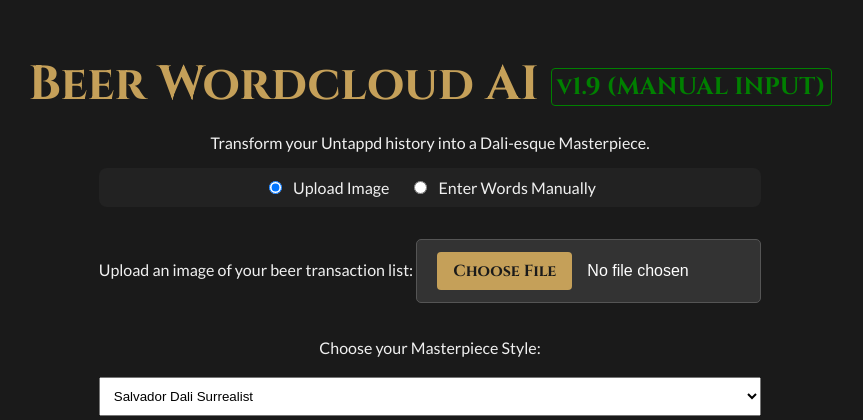
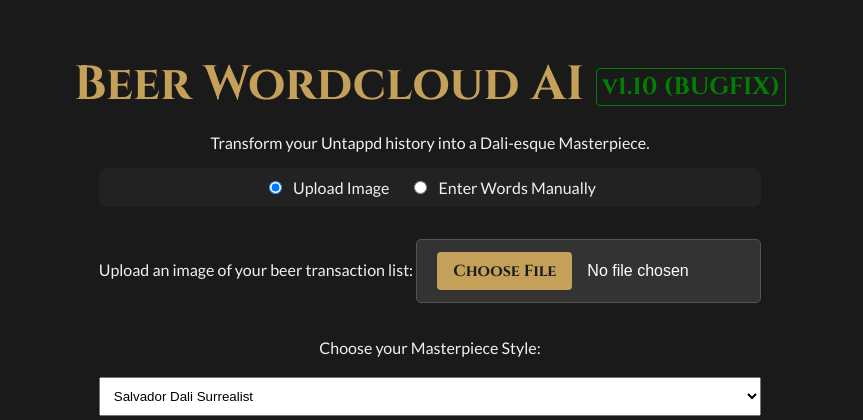
Before and after one commit to cshoesmith/Wordcloud_AI, a FastAPI app: page / in a window 1280 px wide. Shown: the top 420 px of the page, without its empty margins (210-1073 px from the left). Run offline with FastAPI, Linux system fonts and the light colour scheme; the visitor is signed in with stand-in values (Sample User, id 1).

Commit message:
Fix: Syntax error in script.js that broke the UI. Bump v1.10

```diff
--- a/static/script.js
+++ b/static/script.js
@@ -97,16 +97,7 @@
             // Reset UI on error (simple)
             document.getElementById('input-section').classList.remove('hidden');
             document.getElementById('progress-section').classList.add('hidden');
-            throw new Error(`Request Failed: ${response.statustext} \n ${errText}`);
-        }
-            method: 'POST',
-            body: formData
-        });
-
-        if (!response.ok) {
-            const errText = await response.text();
-            console.error("Upload Error Response: ", response.status, response.statusText, errText); // Log to console for user
-            throw new Error(`Upload Failed: ${response.status} ${response.statusText}\nServer says: ${errText}`);
+            throw new Error(`Request Failed: ${response.statusText} \n ${errText}`);
         }
 
         const data = await response.json();
--- a/templates/index.html
+++ b/templates/index.html
@@ -10,7 +10,7 @@
 <body>
     <div class="container">
         <header>
-            <h1>Beer Wordcloud AI <span style="font-size: 0.5em; color: green; vertical-align: middle; border: 1px solid green; padding: 2px 5px; border-radius: 4px;">v1.9 (MANUAL INPUT)</span></h1>
+            <h1>Beer Wordcloud AI <span style="font-size: 0.5em; color: green; vertical-align: middle; border: 1px solid green; padding: 2px 5px; border-radius: 4px;">v1.10 (BUGFIX)</span></h1>
             <p>Transform your Untappd history into a Dali-esque Masterpiece.</p>
         </header>
 
@@ -109,6 +109,6 @@
             </div>
         </section>
     </div>
-    <script src="/static/script.js"></script>
+    <script src="/static/script.js?v=1.10"></script>
 </body>
 </html>
```
